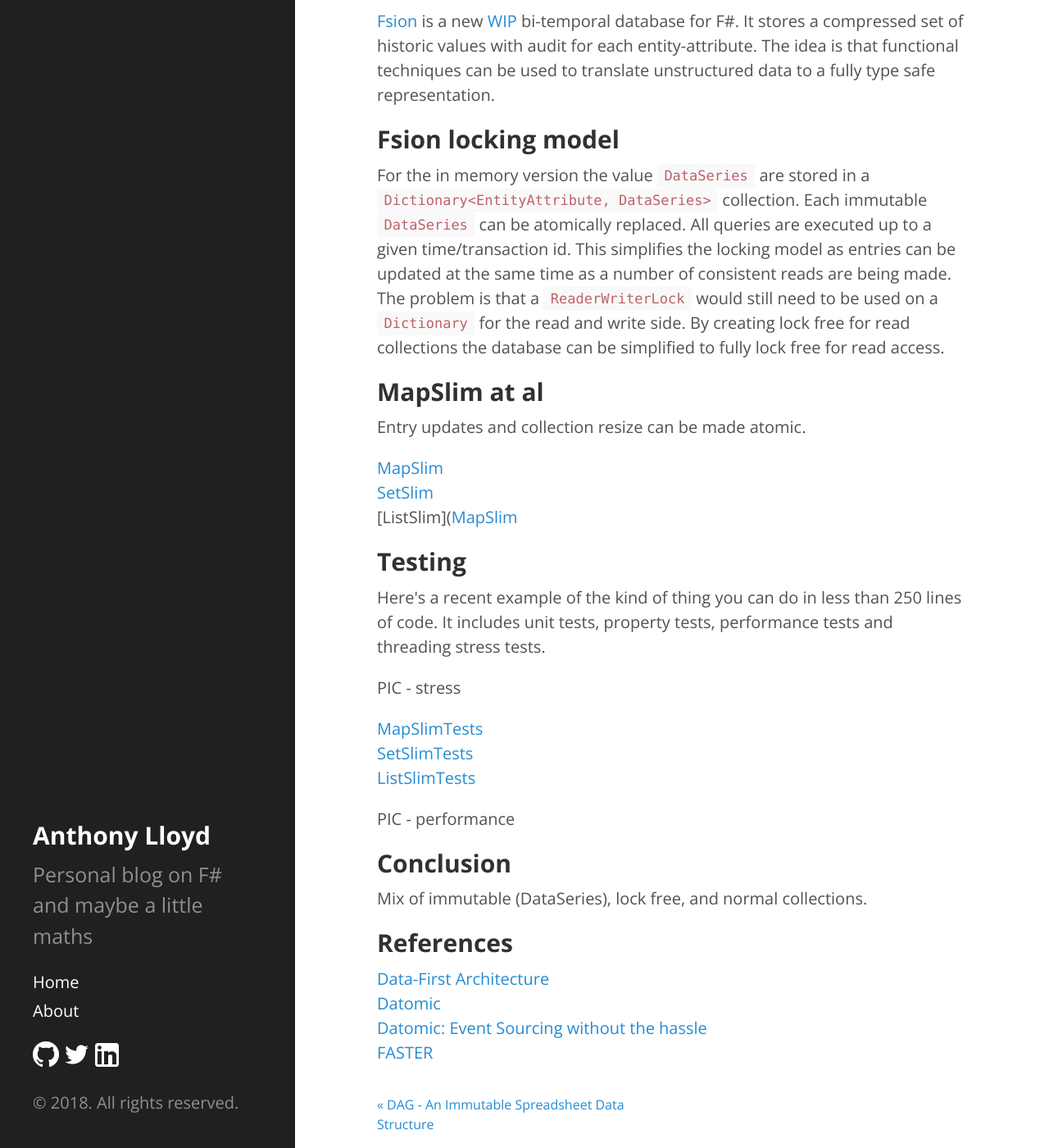
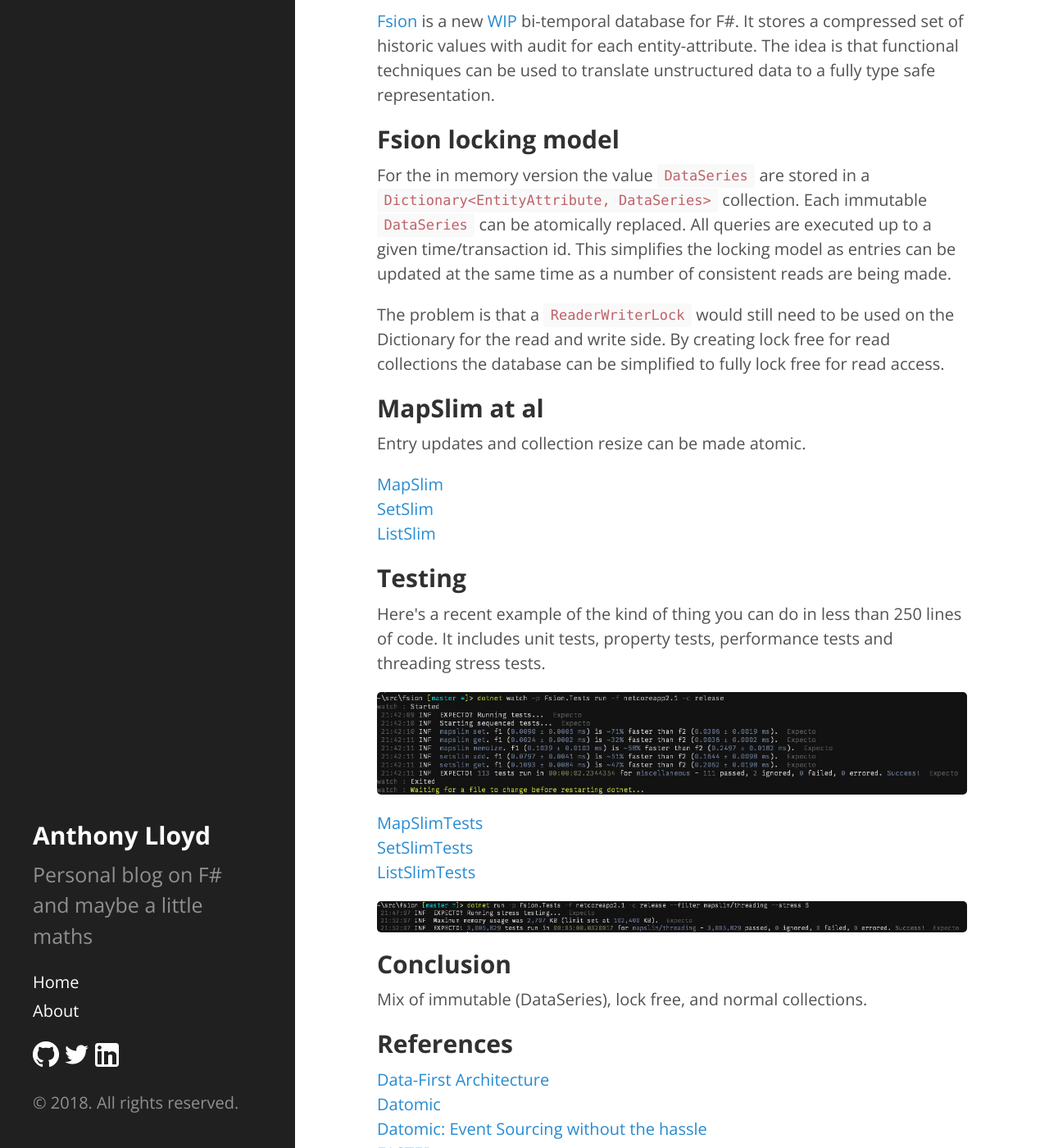
Before and after one commit to AnthonyLloyd/AnthonyLloyd.github.io, a Jekyll site: the page built from _posts/2018-12-14-mapslim.html, in a window 1280 px wide and 1400 px high, scrolled down 519 px. Shown: the whole window at 82% size. Built offline with Jekyll 4.4.1, drawn with Linux system fonts in a browser that asks for light colours; some web fonts are replaced; comment, search, counter and statistics services are not loaded.

Commit message:
add pics

```diff
--- a/_posts/2018-12-14-mapslim.html
+++ b/_posts/2018-12-14-mapslim.html
@@ -21,22 +21,22 @@
 <p>For the in memory version the value <code>DataSeries</code> are stored in a <code>Dictionary&lt;EntityAttribute, DataSeries&gt;</code> collection.
 Each immutable <code>DataSeries</code> can be atomically replaced.
 All queries are executed up to a given time/transaction id.
-This simplifies the locking model as entries can be updated at the same time as a number of consistent reads are being made.
-The problem is that a <code>ReaderWriterLock</code> would still need to be used on a <code>Dictionary</code> for the read and write side.
+This simplifies the locking model as entries can be updated at the same time as a number of consistent reads are being made.</p>
+<p>The problem is that a <code>ReaderWriterLock</code> would still need to be used on the Dictionary for the read and write side.
 By creating lock free for read collections the database can be simplified to fully lock free for read access.</p>
 <h2>MapSlim at al</h2>
 <p>Entry updates and collection resize can be made atomic.</p>
 <p><a href="https://github.com/AnthonyLloyd/Fsion/blob/master/Fsion/MapSlim.fs">MapSlim</a><br />
 <a href="https://github.com/AnthonyLloyd/Fsion/blob/master/Fsion/SetSlim.fs">SetSlim</a><br />
-[ListSlim](<a href="https://github.com/AnthonyLloyd/Fsion/blob/master/Fsion/ListSlim.fs">MapSlim</a></p>
+<a href="https://github.com/AnthonyLloyd/Fsion/blob/master/Fsion/ListSlim.fs">ListSlim</a></p>
 <h2>Testing</h2>
 <p>Here's a recent example of the kind of thing you can do in less than 250 lines of code.
 It includes unit tests, property tests, performance tests and threading stress tests.</p>
-<p>PIC - stress</p>
+<p><img src="/{{site.baseurl}}public/mapslim/mapslim_perf.png" alt="mapslim_perf" /></p>
 <p><a href="https://github.com/AnthonyLloyd/Fsion/blob/master/Fsion.Tests/MapSlimTests.fs">MapSlimTests</a><br />
 <a href="https://github.com/AnthonyLloyd/Fsion/blob/master/Fsion.Tests/SetSlimTests.fs">SetSlimTests</a><br />
 <a href="https://github.com/AnthonyLloyd/Fsion/blob/master/Fsion.Tests/ListSlimTests.fs">ListSlimTests</a></p>
-<p>PIC - performance</p>
+<p><img src="/{{site.baseurl}}public/mapslim/mapslim_stress.png" alt="mapslim_stress" /></p>
 <h2>Conclusion</h2>
 <p>Mix of immutable (DataSeries), lock free, and normal collections.</p>
 <h2>References</h2>
```
Also changed, not shown: public/mapslim/mapslim_perf.png (added), public/mapslim/mapslim_stress.png (added), 1 other file.
